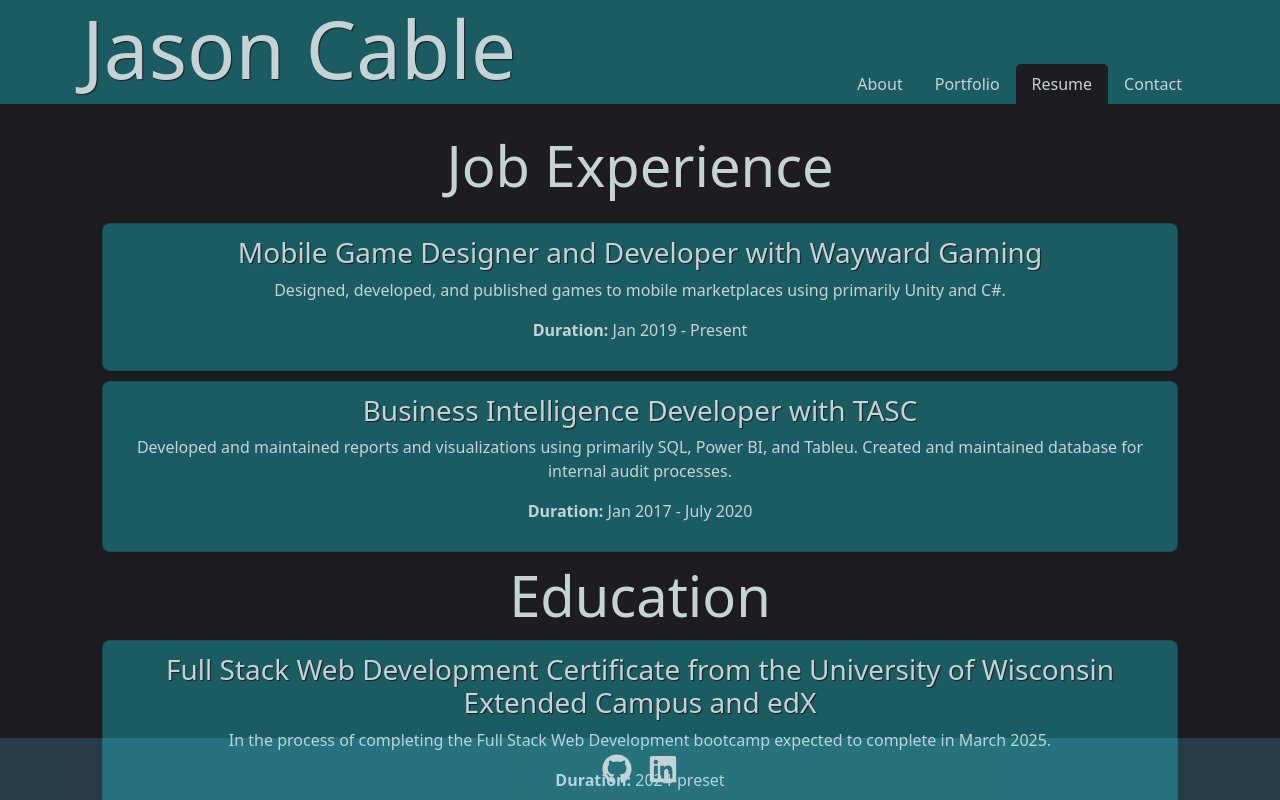
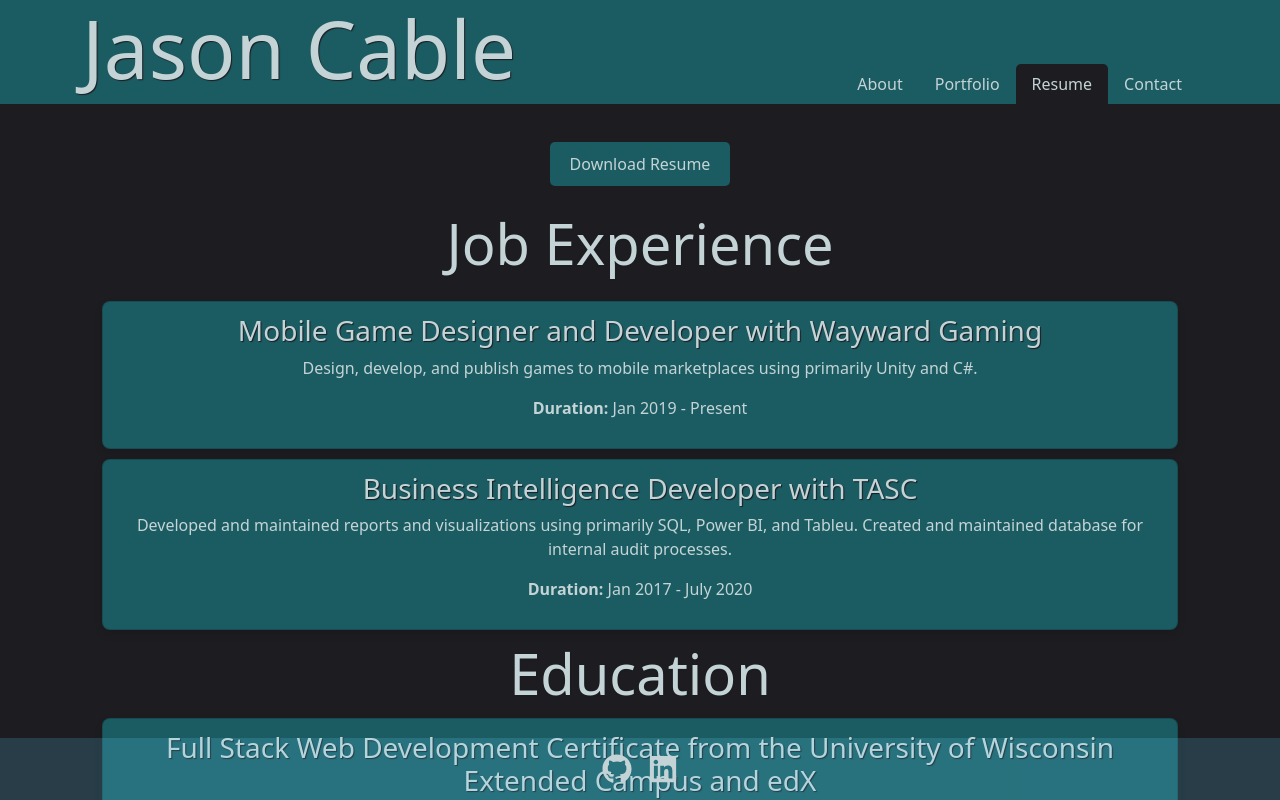
Before and after one commit to cablej02/React-Portfolio, a React (Vite) app: page /Resume in a window 1280 px wide. Shown: the top 800 px of the page. Built offline with nearby package versions, Linux system fonts and the light colour scheme.

Commit message:
added resume download and updated styles

```diff
--- a/src/App.css
+++ b/src/App.css
@@ -29,7 +29,7 @@
     text-shadow: 1px 1px 1px var(--background-color);
 }
 
-.submit-button {
+.button {
     margin-top: 10px;
     background-color: var(--primary-color);
     color: var(--text-color);
@@ -38,6 +38,11 @@
     border-radius: 5px;
     cursor: pointer;
     transition: background-color 0.25s;
+}
+
+.button:hover {
+    background-color: var(--secondary-color);
+    /* make background brighter */
 }
 
 .nav-custom .nav-link {
@@ -90,8 +95,10 @@
 
 .skills-grid {
     display: grid;
-    grid-template-columns: repeat(auto-fill, minmax(100px, 1fr));
+    grid-template-columns: repeat(4, 1fr);
     gap: 10px;
+    max-width: 500px;
+    margin: 0 auto;
 }
 
 .skill-card {
--- a/src/index.css
+++ b/src/index.css
@@ -11,7 +11,7 @@
   --background-color: #1C1C21;
   --text-color: #c4d4d6;
   --primary-color: #1b5c63;
-  --secondary-color: #AB6B21;
+  --secondary-color: #368d97;
   --tertiary-color: #000708;
 
 }
--- a/src/pages/about.jsx
+++ b/src/pages/about.jsx
@@ -15,6 +15,8 @@
                     </div>
                 ))}
             </div>
+            <br />
+            <p style={{maxWidth:"970px"}}>Outside of work, I enjoy playing the drums and violin.  I began learning violin when I was 4 years old and continue to play recreationally.  I also am a huge dog lover.  I currently have one grumpy old man and will likely add more pups to the family soon.</p>
         </div>
     )
 }
--- a/src/pages/contact.jsx
+++ b/src/pages/contact.jsx
@@ -10,16 +10,16 @@
 
     return (
         <div>
-            <h2>Contact Me</h2>
+            <h2 className="display-4 fw-normal mb-4">Contact Me</h2>
             <form className="contact-form" style={{display:'flex', flexDirection:'column', width: '400px'}} onSubmit={handleSubmit}>
                 <label htmlFor="name">Name:</label>
-                <input type="text" id="name" name="name" required />
+                <input type="text" id="name" name="name" className="mb-2" required />
                 <label htmlFor="email">Email:</label>
-                <input type="email" id="email" name="email" required />
+                <input type="email" id="email" name="email" className="mb-2" required />
                 <label htmlFor="message">Message:</label>
-                <textarea id="message" name="message" required style={{height: '200px'}}>
+                <textarea id="message" name="message" className="mb-2" required style={{height: '200px'}}>
                 </textarea>
-                <button type="submit" className="submit-button">Send</button>
+                <button type="submit" className="button">Send</button>
             </form>
         </div>
     )
--- a/src/pages/resume.jsx
+++ b/src/pages/resume.jsx
@@ -1,10 +1,12 @@
 export default function Resume() {
     return (
+        //add link with download attribute to download resume
         <div className="container pb-5" style={{ maxWidth: '1100px'}}>
+            <a href="/resume.pdf" download className="btn button mb-4">Download Resume</a>
             <h2 className="display-4 fw-normal mb-4">Job Experience</h2>
             <div className="card">
                 <h3>Mobile Game Designer and Developer with Wayward Gaming</h3>
-                <p>Designed, developed, and published games to mobile marketplaces using primarily Unity and C#.</p>
+                <p>Design, develop, and publish games to mobile marketplaces using primarily Unity and C#.</p>
                 <p><strong>Duration:</strong> Jan 2019 - Present</p>
             </div>
             <div className="card">
```
Also changed, not shown: 1 other file (tests, documents, lock files or other folders).
